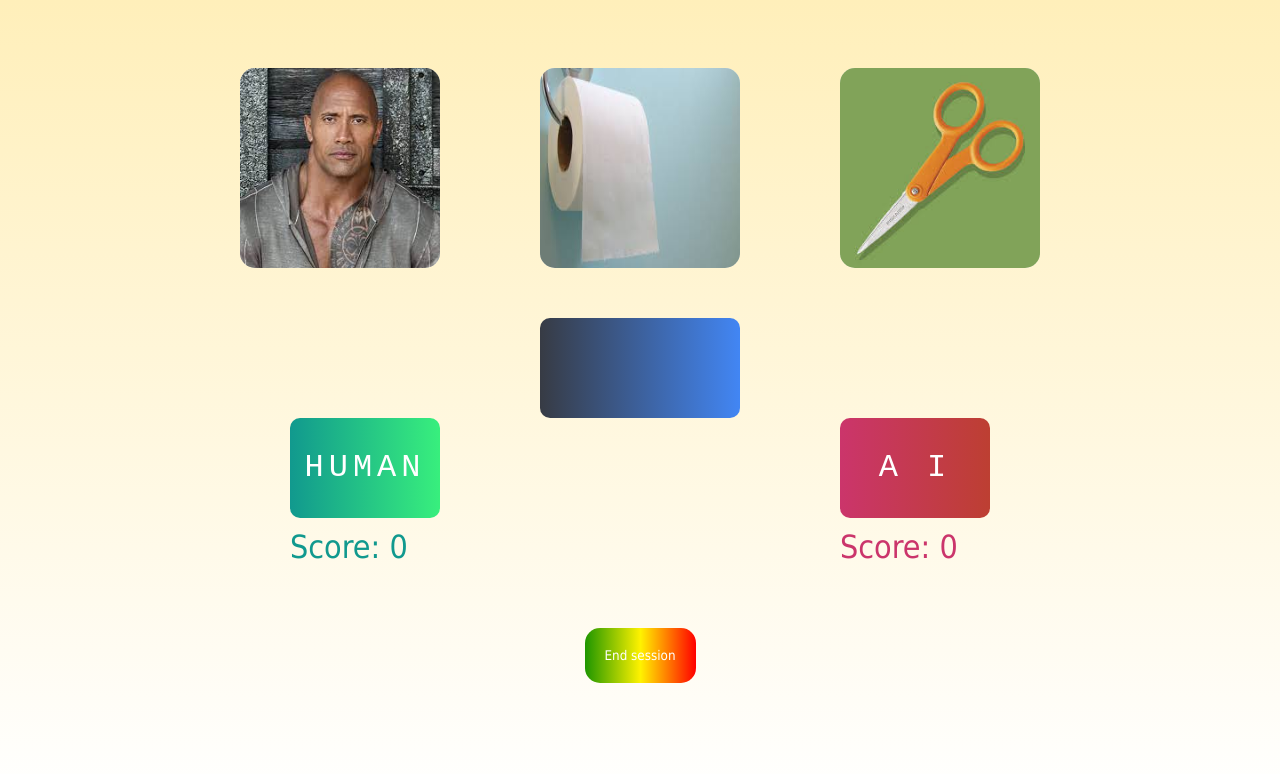
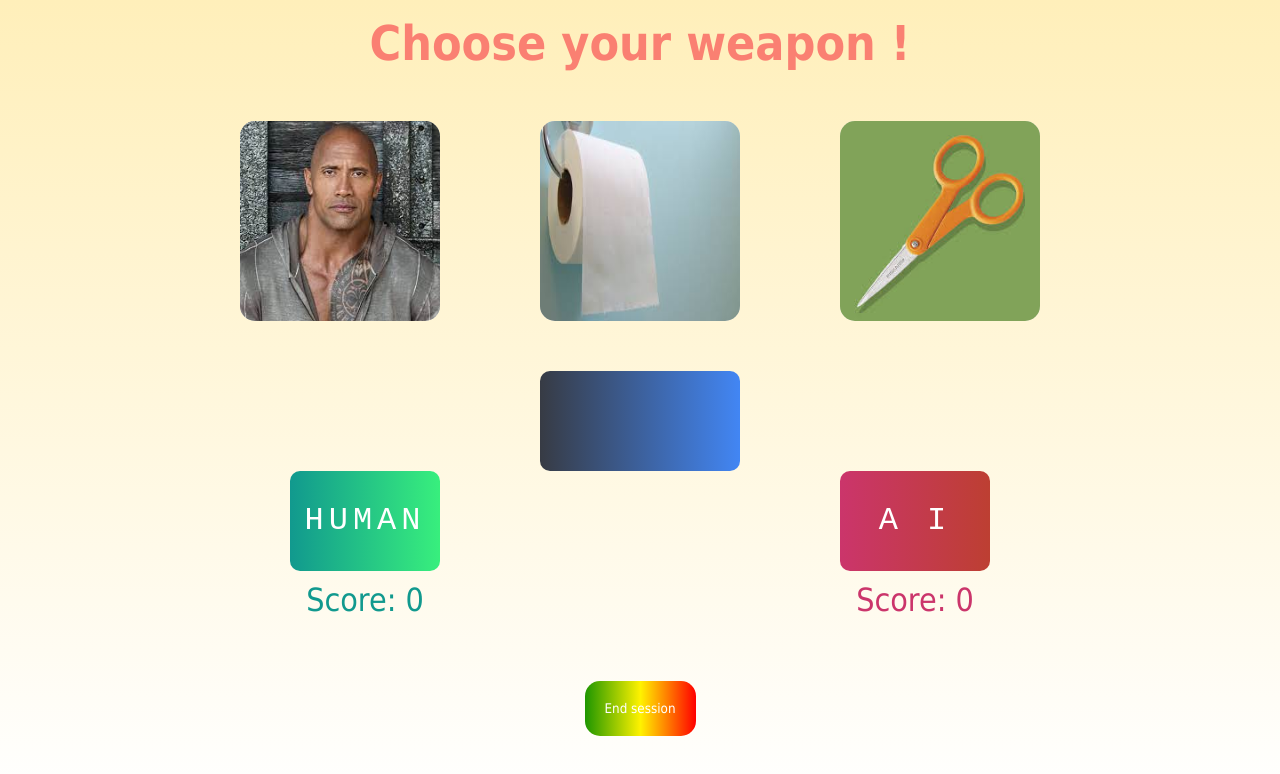
Before and after one commit to Stefanczc/game-rps, a plain HTML site: page index.html in a window 1280 px wide. Drawn offline with Linux system fonts and the light colour scheme.

Commit message:
update
- added <h6>
- added text-align to score text

```diff
--- a/index.html
+++ b/index.html
@@ -10,6 +10,7 @@
 </head>
 
 <body>
+    <h6>Choose your weapon !</h6>
     <div class="container-buttons">
 
         <button class="weaponSelectionBtn" id="rockBtn">
--- a/index.scss
+++ b/index.scss
@@ -11,6 +11,11 @@ body {
     justify-content: center;
     align-items: center;
     background: linear-gradient(to bottom, #ffefba, #ffffff);
+}
+body > h6 {
+    color: salmon;
+    font-size: 48px;
+    margin-bottom: 50px;
 }
 .container-buttons {
     display: grid;
@@ -77,6 +82,7 @@ body {
 .score > p {
     min-width: 150px;
     min-height: 100px;
+    text-align: center;
 }
 .score > p:nth-child(1) {
     color: #11998e;
```
Also changed, not shown: index.css, 1 other file.
